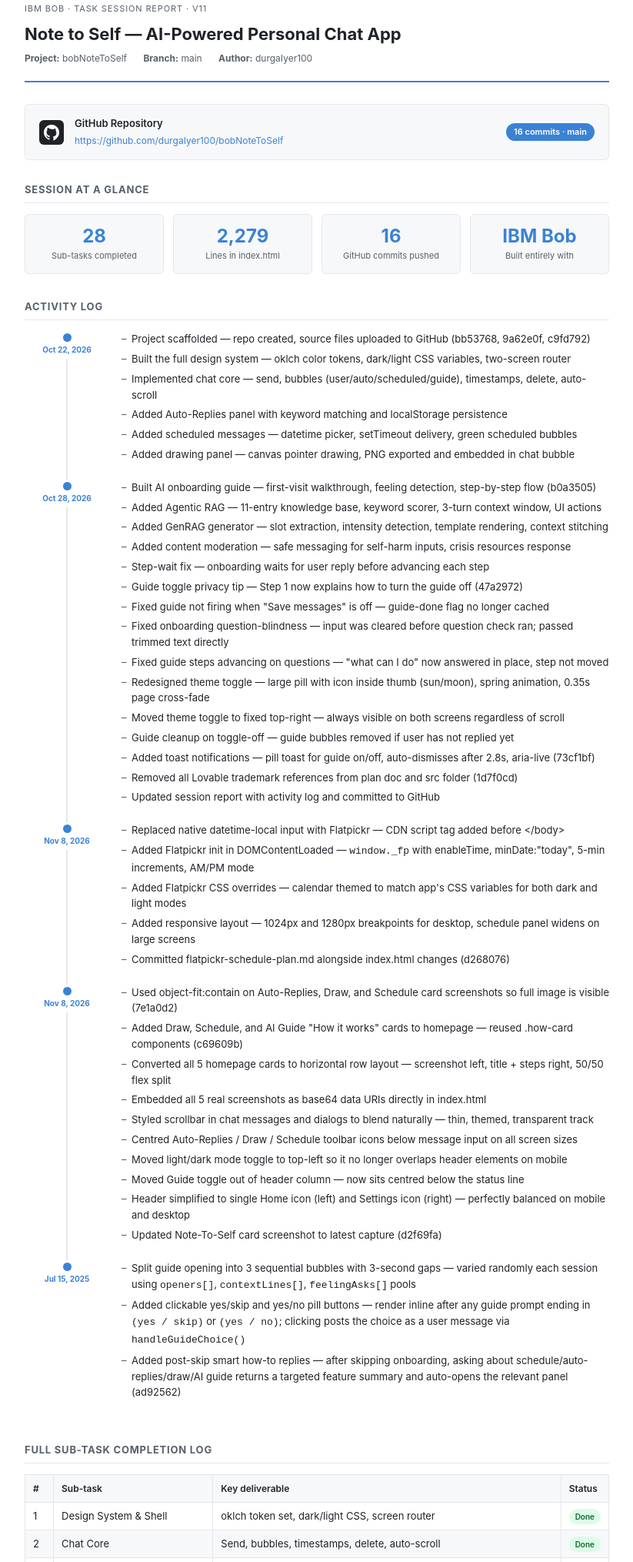
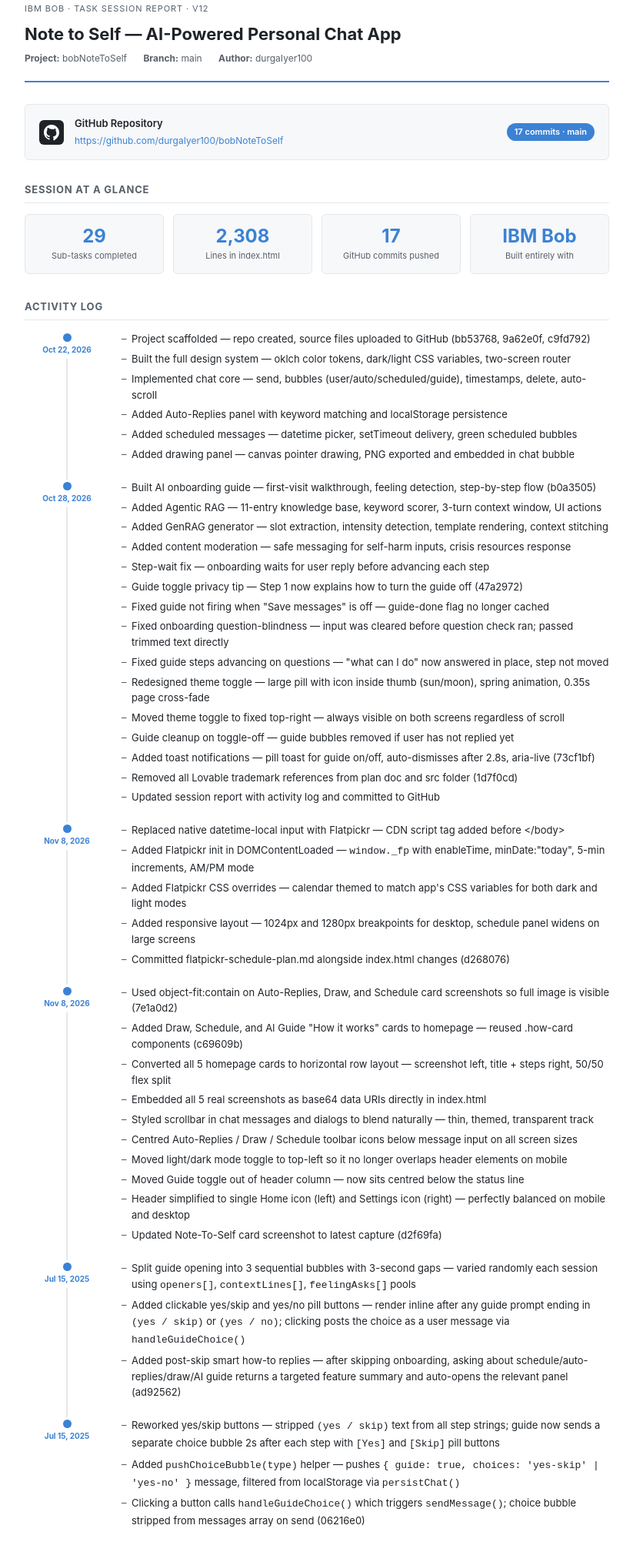
Before and after one commit to durgaIyer100/bobNoteToSelf, a plain HTML site: page bob-task-session-report.html in a window 1280 px wide. Shown: the part 29-2058 px from the top of the page at 77% size, without its empty margins (228-1051 px from the left). Drawn offline with Linux system fonts and the light colour scheme.

Commit message:
Update session report to v12 — yes/skip choice bubble rework, 17 commits

```diff
--- a/bob-task-session-report.html
+++ b/bob-task-session-report.html
@@ -76,7 +76,7 @@
 <div class="page">
 
   <div class="report-header">
-    <div class="label">IBM Bob · Task Session Report · v11</div>
+    <div class="label">IBM Bob · Task Session Report · v12</div>
     <h1>Note to Self — AI-Powered Personal Chat App</h1>
     <div class="meta">
       <span><strong>Project:</strong> bobNoteToSelf</span>
@@ -91,15 +91,15 @@
       <div class="gh-title">GitHub Repository</div>
       <div class="gh-url"><a href="https://github.com/durgaIyer100/bobNoteToSelf" target="_blank">https://github.com/durgaIyer100/bobNoteToSelf</a></div>
     </div>
-    <div class="commits-badge">16 commits · main</div>
+    <div class="commits-badge">17 commits · main</div>
   </div>
 
   <div class="section">
     <h2>Session at a Glance</h2>
     <div class="summary-grid">
-      <div class="sum-card"><div class="val">28</div><div class="lbl">Sub-tasks completed</div></div>
-      <div class="sum-card"><div class="val">2,279</div><div class="lbl">Lines in index.html</div></div>
-      <div class="sum-card"><div class="val">16</div><div class="lbl">GitHub commits pushed</div></div>
+      <div class="sum-card"><div class="val">29</div><div class="lbl">Sub-tasks completed</div></div>
+      <div class="sum-card"><div class="val">2,308</div><div class="lbl">Lines in index.html</div></div>
+      <div class="sum-card"><div class="val">17</div><div class="lbl">GitHub commits pushed</div></div>
       <div class="sum-card"><div class="val">IBM Bob</div><div class="lbl">Built entirely with</div></div>
     </div>
   </div>
@@ -208,6 +208,21 @@
         </div>
       </div>
 
+      <div class="activity-day">
+        <div class="activity-date-col">
+          <div class="activity-dot"></div>
+          <div class="activity-date">Jul 15, 2025</div>
+          <div class="activity-line"></div>
+        </div>
+        <div class="activity-body">
+          <ul>
+            <li>Reworked yes/skip buttons — stripped <code>(yes / skip)</code> text from all step strings; guide now sends a separate choice bubble 2s after each step with <code>[Yes]</code> and <code>[Skip]</code> pill buttons</li>
+            <li>Added <code>pushChoiceBubble(type)</code> helper — pushes <code>{ guide: true, choices: 'yes-skip' | 'yes-no' }</code> message, filtered from localStorage via <code>persistChat()</code></li>
+            <li>Clicking a button calls <code>handleGuideChoice()</code> which triggers <code>sendMessage()</code>; choice bubble stripped from messages array on send (06216e0)</li>
+          </ul>
+        </div>
+      </div>
+
     </div>
   </div>
 
@@ -239,6 +254,7 @@
         <tr><td>26</td><td>Guide opening — 3 varied bubbles</td><td>startGuide() split into openers/context/feeling pools, 3s gaps, guideTimers</td><td><span class="badge badge-done">Done</span></td></tr>
         <tr><td>27</td><td>Clickable yes/skip &amp; yes/no buttons</td><td>guide-choice-btn pills, renderMessages injection, handleGuideChoice()</td><td><span class="badge badge-done">Done</span></td></tr>
         <tr><td>28</td><td>Post-skip smart how-to replies</td><td>askAgent() override for guideDone + feature category match</td><td><span class="badge badge-done">Done</span></td></tr>
+        <tr><td>29</td><td>Yes/skip choice bubble rework</td><td>Separate guide bubble 2s after each step; pushChoiceBubble(); persistChat filter; sendMessage strips choices</td><td><span class="badge badge-done">Done</span></td></tr>
       </tbody>
     </table>
   </div>
@@ -247,6 +263,7 @@
   <div class="section">
     <h2>GitHub Commit History</h2>
     <ul class="commit-list">
+      <li><span class="commit-hash">06216e0</span><span class="commit-date">Jul 15, 2025</span><div><strong>fix: replace inline yes/skip buttons with separate choice bubble 2s after each step</strong></div></li>
       <li><span class="commit-hash">ad92562</span><span class="commit-date">Jul 15, 2025</span><div><strong>feat: split guide opening into 3 varied bubbles, add clickable yes/skip buttons, post-skip smart how-to replies</strong></div></li>
       <li><span class="commit-hash">8e6d53c</span><span class="commit-date">Jul 15, 2025</span><div><strong>Fix typos in README.md</strong></div></li>
       <li><span class="commit-hash">386b4cd</span><span class="commit-date">Jul 15, 2025</span><div><strong>Update README with project details and usage</strong></div></li>
@@ -300,11 +317,11 @@
     <table>
       <thead><tr><th>File</th><th>Role</th><th>Notes</th></tr></thead>
       <tbody>
-        <tr><td><span class="file-tag">note-to-self/index.html</span></td><td>The app — fully self-contained single-file</td><td>2,279 lines · 6 localStorage keys · Flatpickr via CDN · 5 embedded screenshots</td></tr>
+        <tr><td><span class="file-tag">note-to-self/index.html</span></td><td>The app — fully self-contained single-file</td><td>2,308 lines · 6 localStorage keys · Flatpickr via CDN · 5 embedded screenshots</td></tr>
         <tr><td><span class="file-tag">Note-To-Self Screenshots/</span></td><td>Real screenshot captures for homepage cards</td><td>5 PNGs — Note-To-Self, Auto-Replies, Draw, Schedule, AI Guide</td></tr>
         <tr><td><span class="file-tag">homepage-new-cards-plan.md</span></td><td>Plan for Draw/Schedule/AI Guide cards</td><td>4 sub-tasks — all complete</td></tr>
         <tr><td><span class="file-tag">Plans/guide-ux-improvements-plan.md</span></td><td>Plan for guide UX improvements</td><td>3 sub-tasks — all complete</td></tr>
-        <tr><td><span class="file-tag">bob-task-session-report.html</span></td><td>This report</td><td>v11 — committed to GitHub</td></tr>
+        <tr><td><span class="file-tag">bob-task-session-report.html</span></td><td>This report</td><td>v12 — committed to GitHub</td></tr>
       </tbody>
     </table>
   </div>
```
